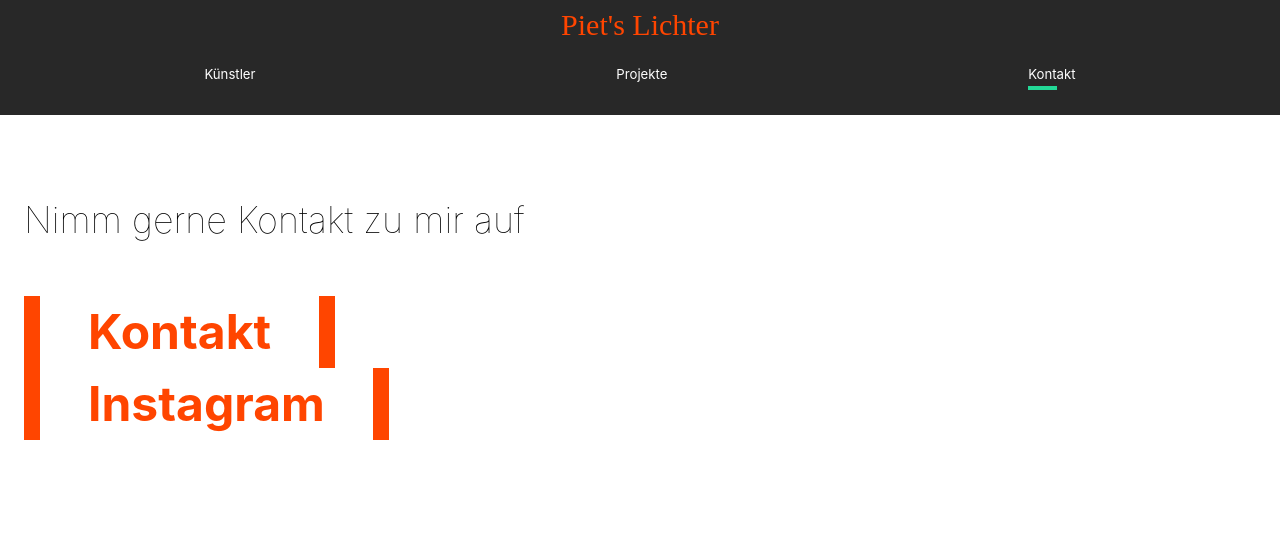
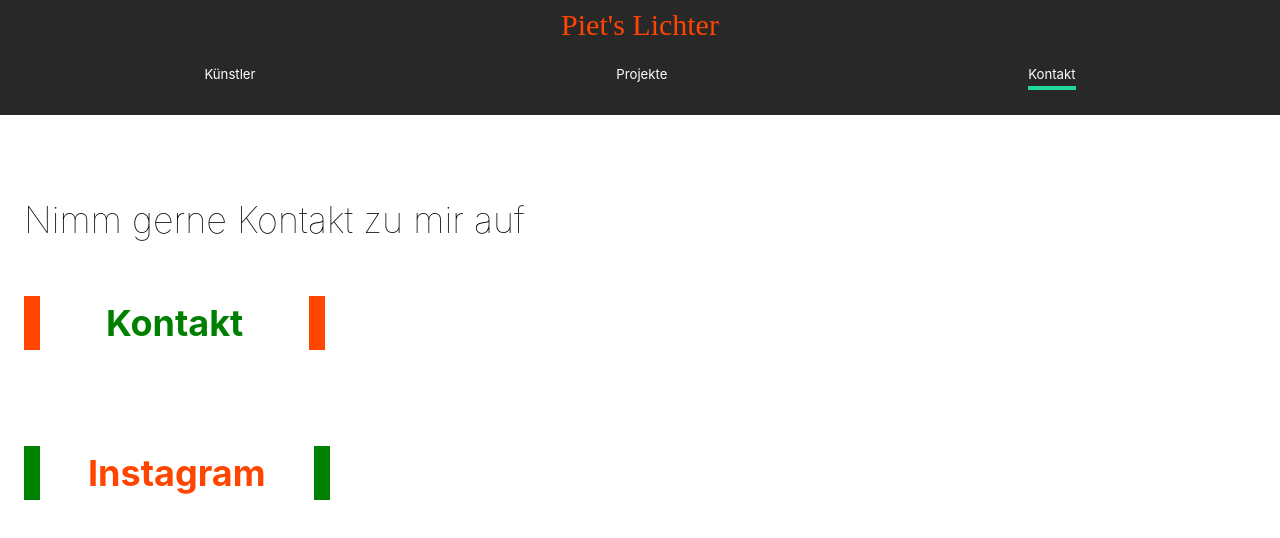
Before and after one commit to Moni73/KunstStuebchen-Capstone, a React (Create React App) app in the folder client/: page /contact in a window 1280 px wide. Shown: the top 538 px of the page. Built offline with nearby package versions, Linux system fonts and the light colour scheme; no server answers.

Commit message:
maildesign

```diff
--- a/client/src/components/GlobalStyle.js
+++ b/client/src/components/GlobalStyle.js
@@ -68,19 +68,34 @@ button3{
 
 button4{
     font-weight: bold;
-    font-size: 4rem;
+    font-size: 3rem;
+    cursor: pointer;
+    padding: 4rem 5.5rem;
+    border: 16px solid orangered;
+    background: transparent;
+    color: green;
+    transition: all 0.5s ease;
+    font-family: 'Inter', sans-serif;
+    &:hover{
+        background-color: orangered;
+        color: white;
+    }
+};
+button5{
+    font-weight: bold;
+    font-size: 3rem;
     cursor: pointer;
     padding: 4rem 4rem;
-    border: 16px solid orangered;
-    //background: transparent;
+    border: 16px solid green;
+    background: transparent;
     color: orangered;
     transition: all 0.5s ease;
     font-family: 'Inter', sans-serif;
     &:hover{
-        background-color: orangered;
-        color: black;
+        background-color: green;
+        color: white;
     }
-}
+};
 
     h2{
         font-weight: lighter;
@@ -107,6 +122,7 @@ button4{
         font-size: 1.4rem;
         line-height: 150%;
     }
+
 `;
 
 export default GlobalStyle;
--- a/client/src/components/Nav.js
+++ b/client/src/components/Nav.js
@@ -19,7 +19,7 @@ const Nav = () => {
           <Line
             transition={{ duration: 0.75 }}
             initial={{ width: "10%" }}
-            animate={{ width: pathname === "/" ? "60%" : "0%" }}
+            animate={{ width: pathname === "/" ? "100%" : "0%" }}
           />
         </li>
         <li>
@@ -27,7 +27,7 @@ const Nav = () => {
           <Line
             transition={{ duration: 0.75 }}
             initial={{ width: "10%" }}
-            animate={{ width: pathname === "/work" ? "60%" : "0%" }}
+            animate={{ width: pathname === "/work" ? "100%" : "0%" }}
           />
         </li>
         <li>
@@ -35,7 +35,7 @@ const Nav = () => {
           <Line
             transition={{ duration: 0.75 }}
             initial={{ width: "10%" }}
-            animate={{ width: pathname === "/contact" ? "60%" : "0%" }}
+            animate={{ width: pathname === "/contact" ? "100%" : "0%" }}
           />
         </li>
       </ul>
--- a/client/src/pages/ContactUs.js
+++ b/client/src/pages/ContactUs.js
@@ -17,17 +17,12 @@ const ContactUs = () => {
       <Title>
         <Hide>
           <motion.h2 variants={titleAnim}>
-            Nimm gerne Kontakt zu mir auf{" "}
+            Nimm gerne Kontakt zu mir auf
           </motion.h2>
         </Hide>
       </Title>
-      <div>
+      <Box1>
         <Hide>
-          {/*<Social variants={titleAnim}>
-            <Circle />
-            <h2>Sende eine EMail</h2>
-  </Social>*/}
-
           <motion.button4
             onClick={() => {
               history.push("/mail");
@@ -36,22 +31,18 @@ const ContactUs = () => {
             Kontakt
           </motion.button4>
         </Hide>
-
+      </Box1>
+      <Box1>
         <Hide>
-          <motion.button4
+          <motion.button5
             onClick={() => {
               history.push("/insta");
             }}
           >
             Instagram
-          </motion.button4>
-
-          {/*<Social variants={titleAnim}>
-            <Circle />
-            <h2>Besuch mich auf Instagram</h2>
-          </Social>*/}
+          </motion.button5>
         </Hide>
-      </div>
+      </Box1>
     </ContactStyle>
   );
 };
@@ -75,18 +66,11 @@ const Title = styled.div`
 const Hide = styled.div`
   overflow: hidden;
 `;
-const Circle = styled.div`
-  border-radius: 50%;
-  width: 3rem;
-  height: 3rem;
-  background: orangered;
-`;
-const Social = styled(motion.div)`
-  display: flex;
-  align-items: center;
-  h2 {
-    margin: 2rem;
-  }
+
+const Box1 = styled.div`
+  width: 500px;
+  height: 150px;
+  background-color: transparent;
 `;
 
 export default ContactUs;
--- a/client/src/pages/mail/Mail.jsx
+++ b/client/src/pages/mail/Mail.jsx
@@ -41,7 +41,7 @@ const Mail = () => {
     <div className="contacts">
       <div className="text-center">
         <h1>Kontaktiere mich</h1>
-        <p>Bitte teile mir kurz mit, um was es geht ! Danke !</p>
+        <p>Danke !</p>
       </div>
       <div className="container">
         <form onSubmit={sendMail}>
--- a/client/src/pages/mail/mail.css
+++ b/client/src/pages/mail/mail.css
@@ -72,7 +72,7 @@
 
 .line {
   position: relative;
-  top: -0.8rem;
+  top: -1.1rem;
   width: 0;
   height: 0.125rem;
   background: var(--primary-orange);
--- a/package.json
+++ b/package.json
@@ -28,6 +28,7 @@
     "concurrently": "^7.2.1",
     "react-instagram-embed": "^3.0.0",
     "react-responsive-carousel": "^3.2.23",
+    "react-typed": "^1.2.0",
     "react-vertical-timeline-component": "^3.5.2"
   }
 }
```
Also changed, not shown: 1 other file (tests, documents, lock files or other folders).
